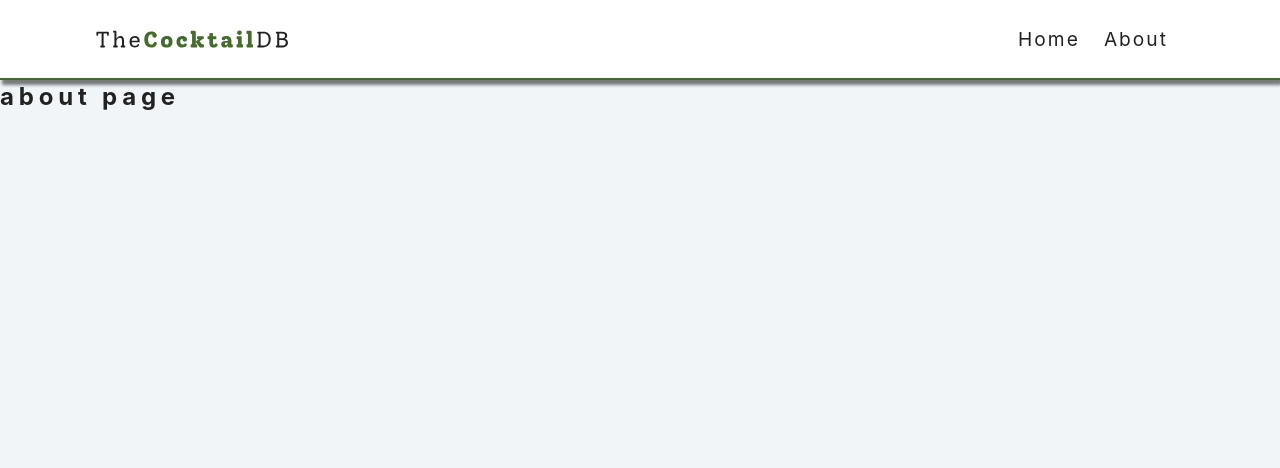
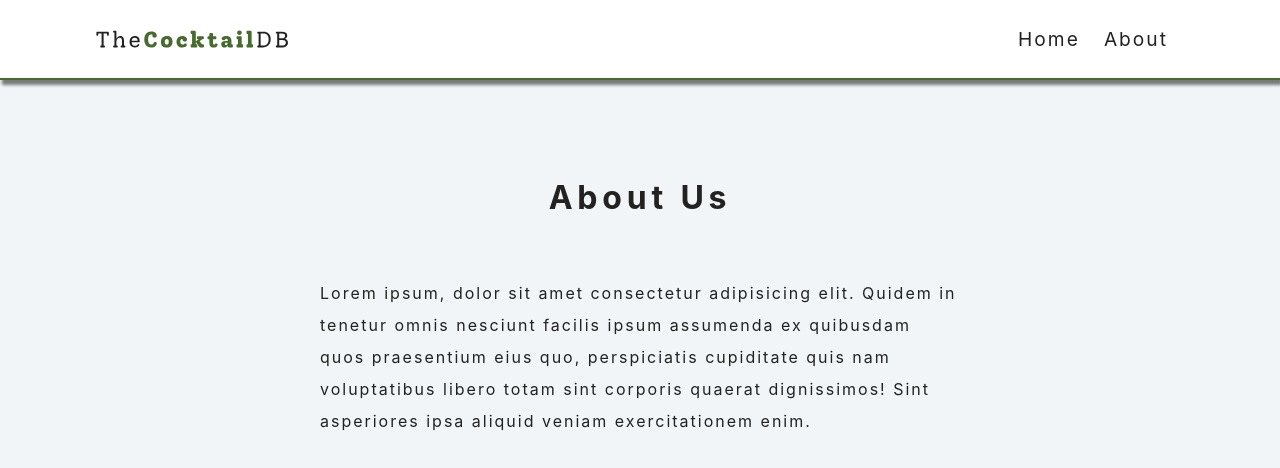
Before and after one commit to bisoladev/cocktail-project, a React (Create React App) app: page /about in a window 1280 px wide. Shown: the top 468 px of the page. Built offline with nearby package versions, Linux system fonts and the light colour scheme.

Commit message:
Created About us page

```diff
--- a/src/pages/About.js
+++ b/src/pages/About.js
@@ -1,11 +1,18 @@
-import React from 'react'
+import React from "react";
 
 const About = () => {
   return (
-    <div>
-      <h2>about page</h2>
-    </div>
-  )
-}
+    <section className="section about-section">
+      <h1 className="section-title">About Us</h1>
+      <p>
+        Lorem ipsum, dolor sit amet consectetur adipisicing elit. Quidem in
+        tenetur omnis nesciunt facilis ipsum assumenda ex quibusdam quos
+        praesentium eius quo, perspiciatis cupiditate quis nam voluptatibus
+        libero totam sint corporis quaerat dignissimos! Sint asperiores ipsa
+        aliquid veniam exercitationem enim.
+      </p>
+    </section>
+  );
+};
 
-export default About
+export default About;
```
